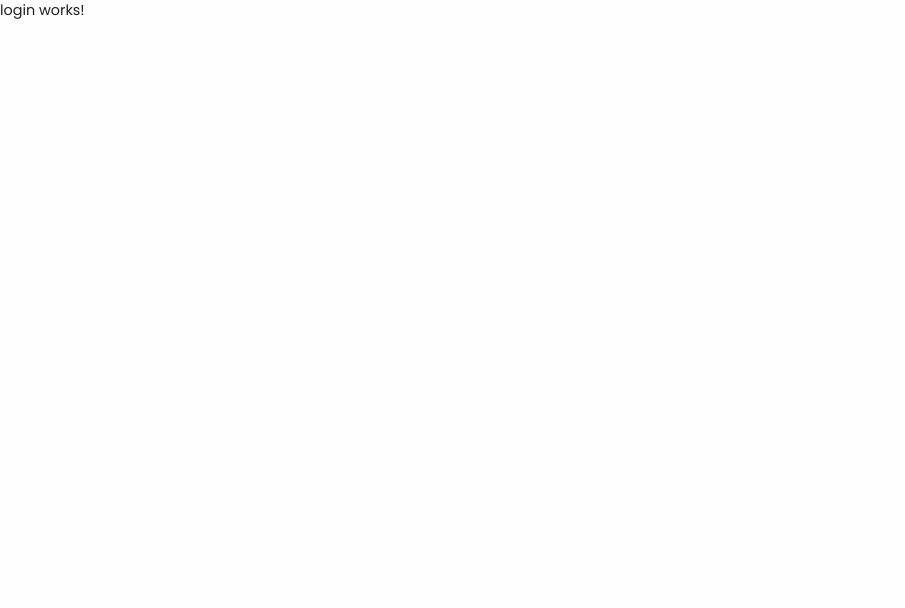
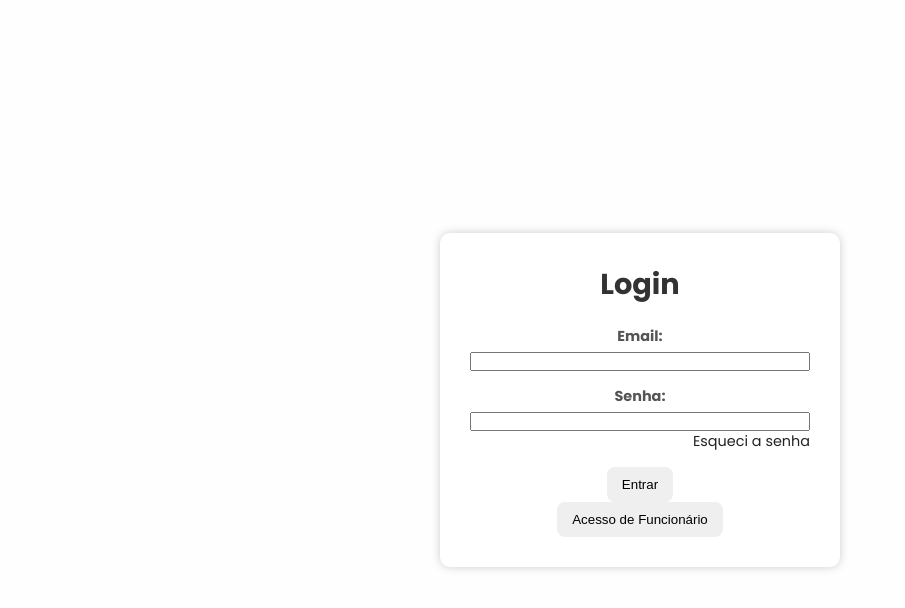
Before and after one commit to lazaromx/UAMMotors, an Angular app in the folder frontend/: page /login in a window 1280 px wide. Shown: the top 608 px of the page, without its empty margins (0-905 px from the left). Built offline with nearby package versions, Linux system fonts and the light colour scheme.

Commit message:
feat: Página inicial pronta + Tela de Login

```diff
--- a/frontend/src/app/pages/login/login.component.html
+++ b/frontend/src/app/pages/login/login.component.html
@@ -1 +1,30 @@
-<p>login works!</p>
+<main>
+    <div class="container">
+        <!-- <div class="form-toggle">
+            <button onclick="showLogin()">Login</button>
+            <button onclick="showCadastro()">Cadastro</button>
+        </div> -->
+
+
+        <div id="login-form" class="form-section">
+            <h1>Login</h1>
+            <form onsubmit="return validarLogin()">
+                <div class="input-group">
+                    <label for="login-email">Email:</label>
+                    <input type="email" id="login-email" name="email" required>
+                </div>
+                <div class="input-group">
+                    <label for="login-senha">Senha:</label>
+                    <input type="password" id="login-senha" name="senha" required>
+                    <p><a href="#" onclick="mostrarRecuperarSenha()">Esqueci a senha</a></p>
+                </div>
+                <button type="submit">Entrar</button>
+                <div class="extra-options">
+
+                    <button type="button" class="funcionario-btn" onclick="mostrarAcessoFuncionario()">Acesso de Funcionário</button>
+                </div>
+            </form>
+        </div>
+
+    </div>
+</main>
--- a/frontend/src/app/pages/login/login.component.scss
+++ b/frontend/src/app/pages/login/login.component.scss
@@ -0,0 +1,48 @@
+main{
+    min-height: 100vh;
+}
+.container {
+    background-color: white;
+    padding: 30px;
+    border-radius: 10px;
+    box-shadow: 0 0 10px rgba(0, 0, 0, 0.2);
+    text-align: center;
+    width: 400px;
+    max-width: 80%;
+}
+
+.form-section h1 {
+    margin-bottom: 20px;
+    color: #333;
+}
+
+.input-group {
+    margin-bottom: 15px;
+    display: flex;
+    flex-direction: column;
+
+    label {
+        display: block;
+        margin-bottom: 5px;
+        font-weight: bold;
+        color: #555;
+
+        input {
+            width: 100%;
+            padding: 10px;
+            border: 1px solid #ccc;
+            border-radius: 5px;
+        }
+    }
+}
+
+p{
+    width: 100%;
+    display: flex;
+    justify-content: flex-end;
+
+    a{
+        text-decoration: none;
+    }
+
+}
--- a/frontend/src/app/shared/components/footer/footer.component.scss
+++ b/frontend/src/app/shared/components/footer/footer.component.scss
@@ -7,19 +7,34 @@ footer{
     // text-align: left;
 
     .footer-container{
-        display: flex;
-        justify-content: space-between;
-        align-items: flex-start;
         width: 100%;
         height: 100%;
         // flex-wrap: nowrap;
 
-        .footer-item{
-            text-align: center;
-            justify-content: center;
-            margin: 10px;
+        // .footer-item{
+        //     height: 100%;
+        //     width: 100%;
+        // }
 
-
-        }
     }
 }
+
+.footer-container{
+    display: flex;
+    justify-content: space-between;
+    align-items: flex-start;
+}
+
+.footer-item{
+    display: flex;
+    flex-direction: column;
+    align-items: center;
+    justify-content: center;
+    // margin: 10px;
+    // height: 100%;
+
+    h3{
+
+    }
+
+}
--- a/frontend/src/styles.scss
+++ b/frontend/src/styles.scss
@@ -8,7 +8,7 @@
     --border-color: #a1a1a1;
 
     --header-height: 113px;
-    --footer-height: 100px;
+    --footer-height: 80px;
 }
 
 * {
```
